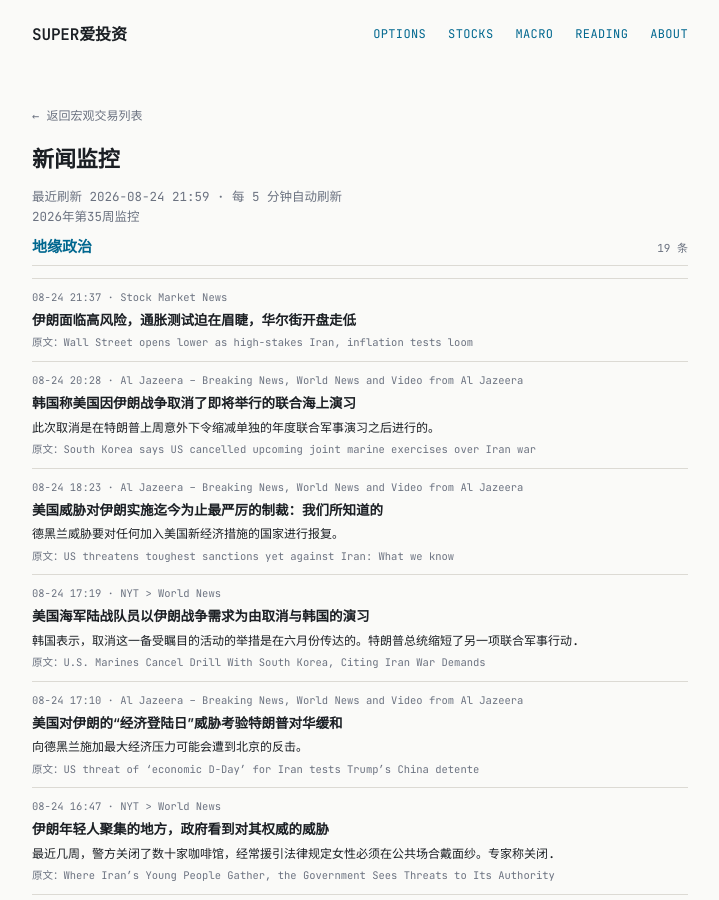
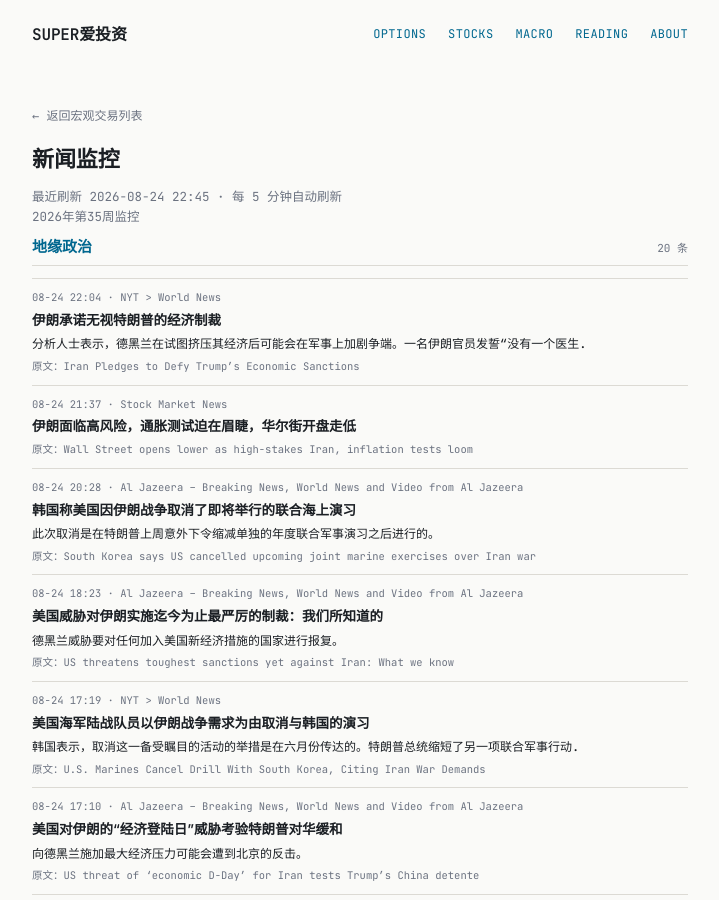
Before and after one commit to tang3super/tang3super.github.io, a Jekyll site: the page built from macro-trade/news-digest.md, in a window 1280 px wide and 900 px high. Shown: the whole window, without its empty margins (280-999 px from the left). Built offline with Jekyll 4.4.1, drawn with Linux system fonts in a browser that asks for light colours.

Commit message:
sync news-digest article

```diff
--- a/macro-trade/news-digest.md
+++ b/macro-trade/news-digest.md
@@ -5,11 +5,18 @@ title: 新闻监控
 date: '2026-08-24'
 summary: 2026年第35周监控
 week_label: 2026年第35周监控
-last_updated: 2026-08-24 21:59
+last_updated: 2026-08-24 22:45
 refresh_note: 每 5 分钟自动刷新
 topics:
 - name: 地缘政治
   items:
+  - title: Iran Pledges to Defy Trump’s Economic Sanctions
+    summary: Analysts say Tehran could intensify the dispute militarily after attempts to squeeze its economy. An Iranian official vowed “not a single dr…
+    link: https://www.nytimes.com/2026/08/24/world/middleeast/iran-sanctions-economy-us-trump.html
+    source: NYT > World News
+    time: 08-24 22:04
+    title_zh: 伊朗承诺无视特朗普的经济制裁
+    summary_zh: 分析人士表示，德黑兰在试图挤压其经济后可能会在军事上加剧争端。一名伊朗官员发誓“没有一个医生.
   - title: Wall Street opens lower as high-stakes Iran, inflation tests loom
     summary: ''
     link: https://www.investing.com/news/stock-market-news/wall-street-opens-lower-as-highstakes-iran-inflation-tests-loom-4873698
```
